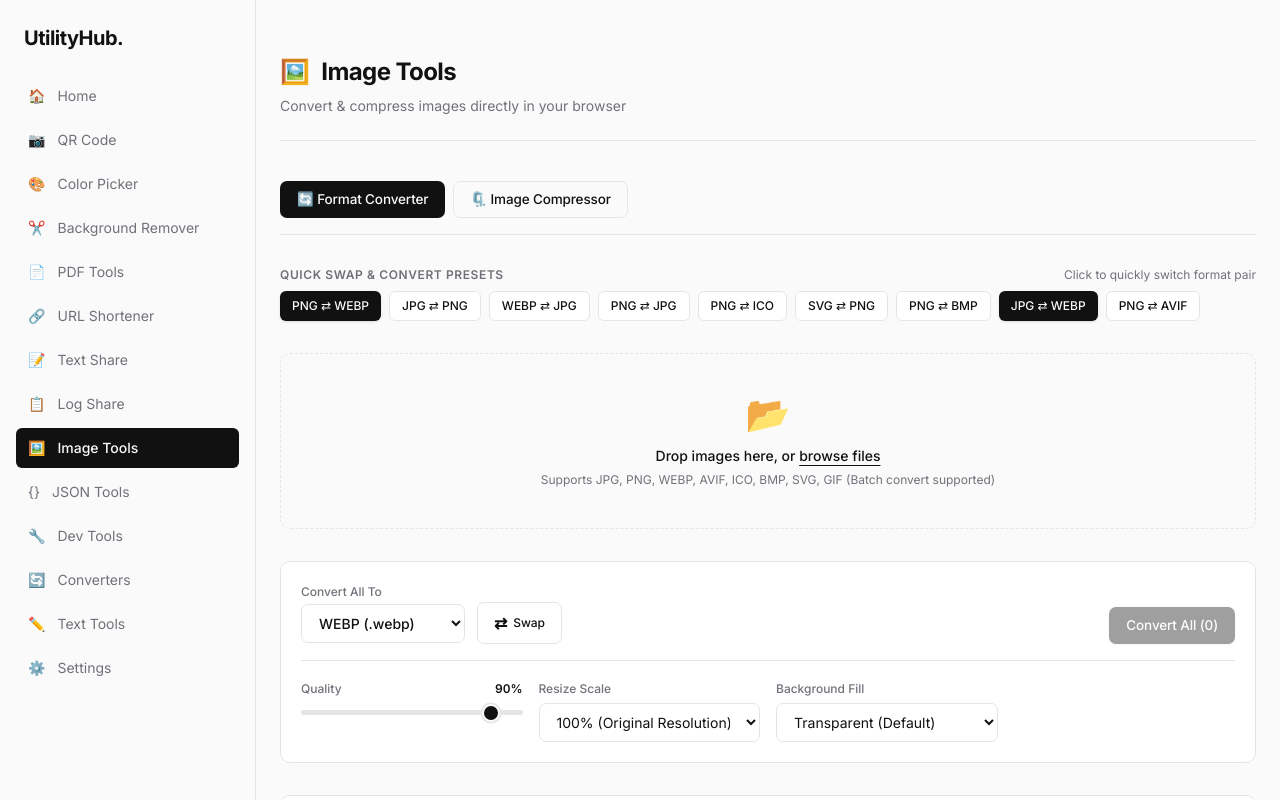
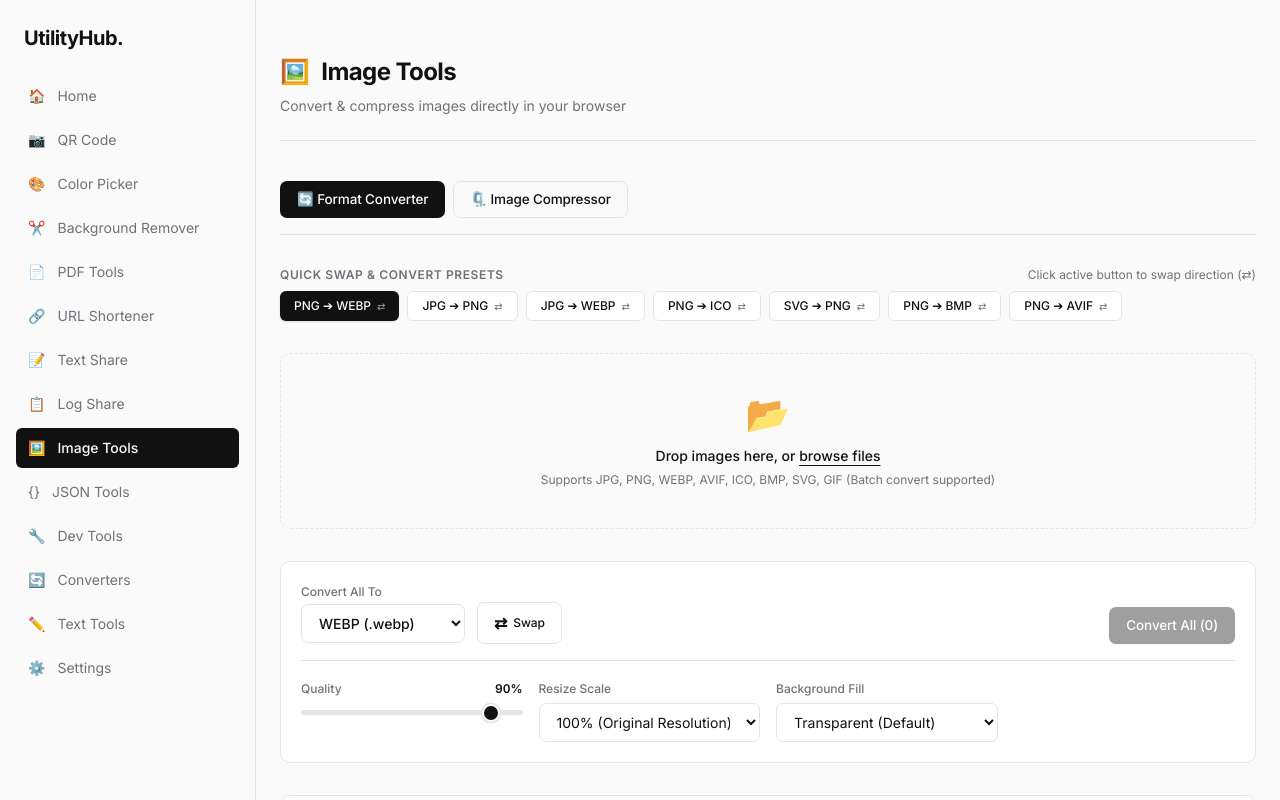
Before and after one commit to Mightycgm/Mightycgm-Utility, a Next.js app: page /image-tools in a window 1280 px wide. Built offline with nearby package versions, Linux system fonts and the light colour scheme.

Commit message:
fix: remove duplicate format presets and enable dynamic in-place swap on preset buttons

```diff
--- a/app/image-tools/page.tsx
+++ b/app/image-tools/page.tsx
@@ -24,16 +24,22 @@ const SUPPORTED_FORMATS: FormatInfo[] = [
   { id: 'gif', name: 'GIF', ext: 'gif', mime: 'image/gif', lossy: false, desc: 'Standard graphics interchange format' },
 ];
 
-const QUICK_PRESETS = [
-  { from: 'png', to: 'webp', label: 'PNG ⇄ WEBP' },
-  { from: 'jpeg', to: 'png', label: 'JPG ⇄ PNG' },
-  { from: 'webp', to: 'jpeg', label: 'WEBP ⇄ JPG' },
-  { from: 'png', to: 'jpeg', label: 'PNG ⇄ JPG' },
-  { from: 'png', to: 'ico', label: 'PNG ⇄ ICO' },
-  { from: 'svg', to: 'png', label: 'SVG ⇄ PNG' },
-  { from: 'png', to: 'bmp', label: 'PNG ⇄ BMP' },
-  { from: 'jpeg', to: 'webp', label: 'JPG ⇄ WEBP' },
-  { from: 'png', to: 'avif', label: 'PNG ⇄ AVIF' },
+interface PresetPair {
+  id: string;
+  formatA: string;
+  nameA: string;
+  formatB: string;
+  nameB: string;
+}
+
+const PRESET_PAIRS: PresetPair[] = [
+  { id: 'png-webp', formatA: 'png', nameA: 'PNG', formatB: 'webp', nameB: 'WEBP' },
+  { id: 'jpg-png', formatA: 'jpeg', nameA: 'JPG', formatB: 'png', nameB: 'PNG' },
+  { id: 'jpg-webp', formatA: 'jpeg', nameA: 'JPG', formatB: 'webp', nameB: 'WEBP' },
+  { id: 'png-ico', formatA: 'png', nameA: 'PNG', formatB: 'ico', nameB: 'ICO' },
+  { id: 'svg-png', formatA: 'svg', nameA: 'SVG', formatB: 'png', nameB: 'PNG' },
+  { id: 'png-bmp', formatA: 'png', nameA: 'PNG', formatB: 'bmp', nameB: 'BMP' },
+  { id: 'png-avif', formatA: 'png', nameA: 'PNG', formatB: 'avif', nameB: 'AVIF' },
 ];
 
 const ICO_SIZES = [
@@ -200,6 +206,17 @@ export default function ImageToolsPage() {
   // Convert State
   const [items, setItems] = useState<FileItem[]>([]);
   const [globalTargetFormat, setGlobalTargetFormat] = useState<string>('webp');
+  const [activePresetId, setActivePresetId] = useState<string>('png-webp');
+
+  // Track direction (from ➔ to) for each preset pair button
+  const [presetDirections, setPresetDirections] = useState<Record<string, { from: string; fromName: string; to: string; toName: string }>>(() => {
+    const initial: Record<string, { from: string; fromName: string; to: string; toName: string }> = {};
+    PRESET_PAIRS.forEach((p) => {
+      initial[p.id] = { from: p.formatA, fromName: p.nameA, to: p.formatB, toName: p.nameB };
+    });
+    return initial;
+  });
+
   const [quality, setQuality] = useState<number>(0.9);
   const [scale, setScale] = useState<number>(1);
   const [icoSize, setIcoSize] = useState<number>(0);
@@ -225,7 +242,7 @@ export default function ImageToolsPage() {
     Array.from(fileList).forEach((file) => {
       if (!file.type.startsWith('image/') && !file.name.match(/\.(jpg|jpeg|png|webp|avif|bmp|ico|svg|gif)$/i)) return;
       const detected = detectFormat(file);
-      // Auto pick reasonable target format if same as source
+      // Auto pick target format if same as source
       let target = globalTargetFormat;
       if (detected === globalTargetFormat) {
         target = detected === 'webp' ? 'png' : detected === 'png' ? 'webp' : 'png';
@@ -348,13 +365,74 @@ export default function ImageToolsPage() {
     setIsConvertingAll(false);
   };
 
-  // Swap Source and Target format
+  // Preset Button Click (Selects preset or Swaps if already active)
+  const handlePresetClick = (preset: PresetPair) => {
+    setPresetDirections((prev) => {
+      const current = prev[preset.id] || { from: preset.formatA, fromName: preset.nameA, to: preset.formatB, toName: preset.nameB };
+
+      if (activePresetId === preset.id) {
+        // Swap direction inside this button
+        const swapped = {
+          from: current.to,
+          fromName: current.toName,
+          to: current.from,
+          toName: current.fromName,
+        };
+        setGlobalTargetFormat(swapped.to);
+        if (items.length > 0) {
+          setItems((prevItems) =>
+            prevItems.map((item) => ({
+              ...item,
+              targetFormat: swapped.to,
+              status: 'idle',
+            }))
+          );
+        }
+        return { ...prev, [preset.id]: swapped };
+      } else {
+        // Activate this preset
+        setActivePresetId(preset.id);
+        setGlobalTargetFormat(current.to);
+        if (items.length > 0) {
+          setItems((prevItems) =>
+            prevItems.map((item) => ({
+              ...item,
+              targetFormat: current.to,
+              status: 'idle',
+            }))
+          );
+        }
+        return prev;
+      }
+    });
+  };
+
+  // Swap Source and Target format (Swaps the active button's direction)
   const handleSwapFormats = () => {
-    // Determine the most common source format in current items or default
+    if (activePresetId && presetDirections[activePresetId]) {
+      setPresetDirections((prev) => {
+        const current = prev[activePresetId];
+        const swapped = {
+          from: current.to,
+          fromName: current.toName,
+          to: current.from,
+          toName: current.fromName,
+        };
+        setGlobalTargetFormat(swapped.to);
+        if (items.length > 0) {
+          setItems((prevItems) =>
+            prevItems.map((item) => ({
+              ...item,
+              targetFormat: swapped.to,
+              status: 'idle',
+            }))
+          );
+        }
+        return { ...prev, [activePresetId]: swapped };
+      });
+    } else {
       const dominantSource = items.length > 0 ? items[0].sourceFormat : 'png';
       const currentTarget = globalTargetFormat;
-
-    // New target becomes dominant source, and items get swapped target
       const newTarget = dominantSource === currentTarget ? (currentTarget === 'webp' ? 'png' : 'webp') : dominantSource;
       setGlobalTargetFormat(newTarget);
 
@@ -367,26 +445,33 @@ export default function ImageToolsPage() {
           }))
         );
       }
+    }
   };
 
-  // Apply Quick Preset (e.g. PNG ⇄ WEBP)
-  const applyPreset = (preset: { from: string; to: string }) => {
-    setGlobalTargetFormat(preset.to);
-    if (items.length > 0) {
-      setItems((prev) =>
-        prev.map((item) => {
-          let target = preset.to;
-          // If item is already the target, swap to the 'from' format
-          if (item.sourceFormat === preset.to) {
-            target = preset.from;
+  // Dropdown Target Format change
+  const handleGlobalFormatChange = (newFmt: string) => {
+    setGlobalTargetFormat(newFmt);
+    setItems((prev) => prev.map((item) => ({ ...item, targetFormat: newFmt, status: 'idle' })));
+
+    // Match or align active preset
+    const matched = PRESET_PAIRS.find((p) => p.formatA === newFmt || p.formatB === newFmt);
+    if (matched) {
+      setActivePresetId(matched.id);
+      setPresetDirections((prev) => {
+        const current = prev[matched.id];
+        if (current && current.to !== newFmt) {
+          return {
+            ...prev,
+            [matched.id]: {
+              from: current.to,
+              fromName: current.toName,
+              to: current.from,
+              toName: current.fromName,
+            },
+          };
         }
-          return {
-            ...item,
-            targetFormat: target,
-            status: 'idle',
-          };
-        })
-      );
+        return prev;
+      });
     }
   };
 
@@ -495,22 +580,34 @@ export default function ImageToolsPage() {
               <span className="text-xs font-semibold uppercase tracking-wider text-[var(--muted-text)]">
                 Quick Swap & Convert Presets
               </span>
-              <span className="text-xs text-[var(--muted-text)]">Click to quickly switch format pair</span>
+              <span className="text-xs text-[var(--muted-text)]">Click active button to swap direction (⇄)</span>
             </div>
             <div className="flex flex-wrap gap-2">
-              {QUICK_PRESETS.map((preset) => {
-                const isActive = globalTargetFormat === preset.to;
+              {PRESET_PAIRS.map((preset) => {
+                const dir = presetDirections[preset.id] || {
+                  from: preset.formatA,
+                  fromName: preset.nameA,
+                  to: preset.formatB,
+                  toName: preset.nameB,
+                };
+                const isActive = activePresetId === preset.id && globalTargetFormat === dir.to;
+
                 return (
                   <button
-                    key={preset.label}
-                    onClick={() => applyPreset(preset)}
-                    className={`px-3 py-1.5 rounded-md text-xs font-medium transition-all ${
+                    key={preset.id}
+                    type="button"
+                    onClick={() => handlePresetClick(preset)}
+                    className={`px-3.5 py-1.5 rounded-md text-xs font-medium transition-all flex items-center gap-1.5 cursor-pointer select-none ${
                       isActive
                         ? 'bg-[var(--foreground)] text-[var(--background)] shadow-sm'
                         : 'bg-[var(--card)] border border-[var(--card-border)] text-[var(--foreground)] hover:border-[var(--muted-text)]'
                     }`}
+                    title={`Convert ${dir.fromName} ➔ ${dir.toName}. Click again to swap to ${dir.toName} ➔ ${dir.fromName}.`}
                   >
-                    {preset.label}
+                    <span>
+                      {dir.fromName} ➔ {dir.toName}
+                    </span>
+                    <span className="opacity-60 text-[10px]">⇄</span>
                   </button>
                 );
               })}
@@ -554,11 +651,7 @@ export default function ImageToolsPage() {
                   <select
                     className="input-field py-1.5 text-sm font-medium w-auto cursor-pointer"
                     value={globalTargetFormat}
-                    onChange={(e) => {
-                      const newFmt = e.target.value;
-                      setGlobalTargetFormat(newFmt);
-                      setItems((prev) => prev.map((item) => ({ ...item, targetFormat: newFmt, status: 'idle' })));
-                    }}
+                    onChange={(e) => handleGlobalFormatChange(e.target.value)}
                   >
                     {SUPPORTED_FORMATS.map((fmt) => (
                       <option key={fmt.id} value={fmt.id}>
@@ -572,8 +665,8 @@ export default function ImageToolsPage() {
                 <button
                   type="button"
                   onClick={handleSwapFormats}
-                  title="Swap source and target formats (e.g. PNG ⇄ WEBP)"
-                  className="mt-5 p-2 rounded-md btn-secondary text-sm flex items-center gap-1.5 hover:bg-[var(--muted)]"
+                  title="Swap format direction (e.g. PNG ➔ WEBP to WEBP ➔ PNG)"
+                  className="mt-5 p-2 rounded-md btn-secondary text-sm flex items-center gap-1.5 hover:bg-[var(--muted)] cursor-pointer"
                 >
                   <span className="text-base font-bold">⇄</span>
                   <span className="text-xs font-medium">Swap</span>
```
Lines whose indentation alone changed are shown as unchanged.
